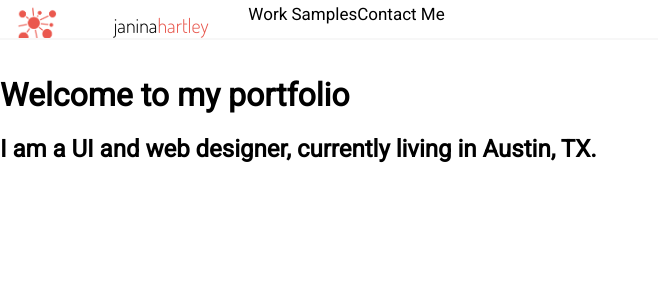
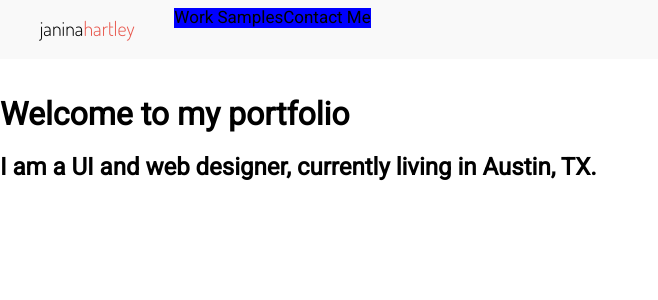
Before and after one commit to jhartley1412/old-portfolio-2, a Jekyll site: the page built from index.html, in a window 1280 px wide. Shown: the top 300 px of the page, without its empty margins (0-658 px from the left). Built offline with Jekyll 4.4.1, drawn with Linux system fonts in a browser that asks for light colours; nearby versions of some CDN libraries.

Commit message:
starting work on the navigation - display logos depending on screen size

```diff
--- a/_sass/_breakpoints.scss
+++ b/_sass/_breakpoints.scss
@@ -6,6 +6,14 @@
 // ———————————————————————————————————————————
 
 @media(min-width: 300px){
+
+	.mobile_logo{
+		display: block;
+	}
+
+	.desktop_logo{
+		display: none;
+	}
 
 	.bts_button{
 		float: none;
@@ -40,6 +48,14 @@
 // ———————————————————————————————————————————
 
 @media(min-width: 650px){
+
+	.mobile_logo{
+		display: none;
+	}
+
+	.desktop_logo{
+		display: block;
+	}
 
 	.bts_button{
 		float: left;
--- a/_sass/_variables-grid.scss
+++ b/_sass/_variables-grid.scss
@@ -1,5 +1,7 @@
 
 $prime-color: #e8584e;
+
+$gray-color: #F9F9F9;
 
 $text-color: #272727;
 
--- a/css/main.scss
+++ b/css/main.scss
@@ -32,13 +32,12 @@ body{
 
 header{
 	width: 100%;
-	height: 40px;
+	// height: 40px;
 	max-width: $website-width;
 	margin: 0 auto 1em auto;
-	padding: 5px 0 10px 0;
-	background-color: #fff;
+	padding: 0.5em 0;
 	overflow: hidden;
-	border-bottom: 2px solid #F7F7F7;
+	background-color: $gray-color;
 
 	.logo{
 		float: left;
@@ -62,6 +61,8 @@ header{
 
 nav{
 	float: left;
+	height: inherit;
+	background-color: blue;
 
 	a{
 		float: left;
```
Also changed, not shown: 2 other files.
